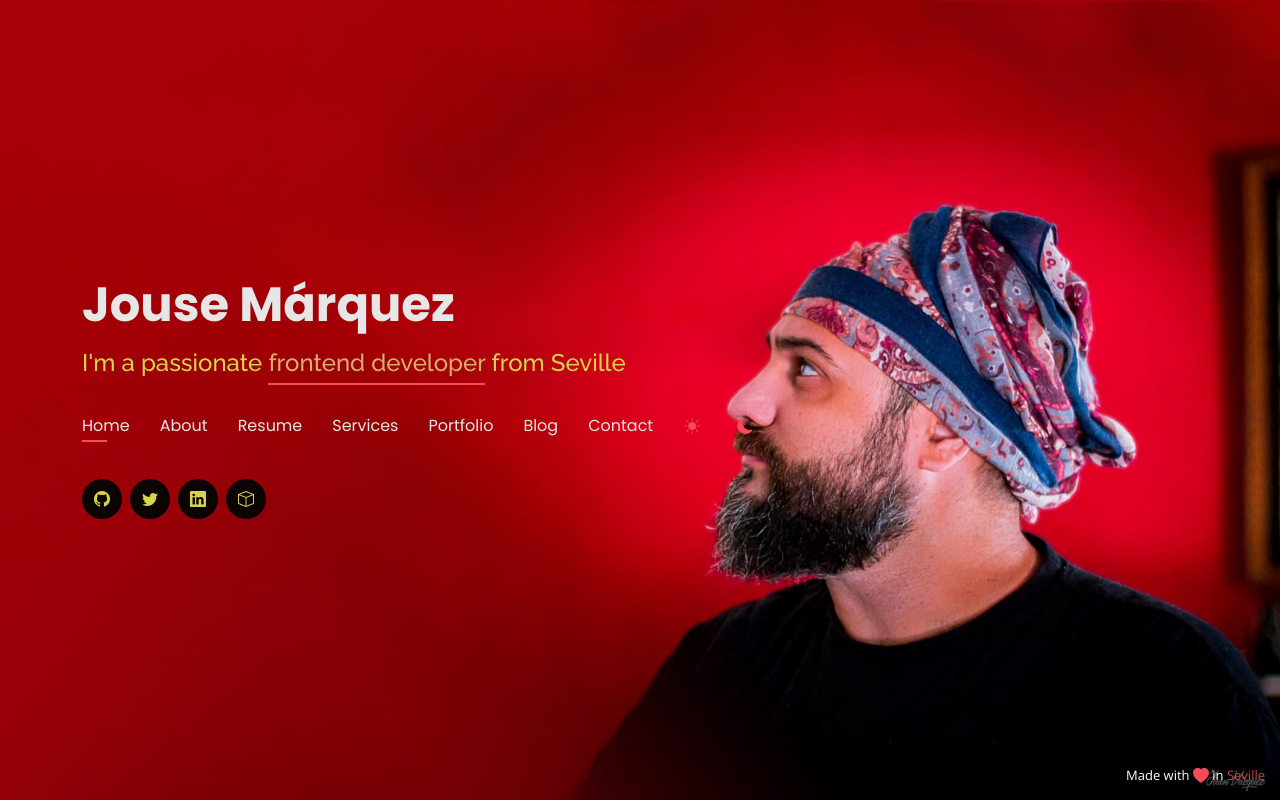
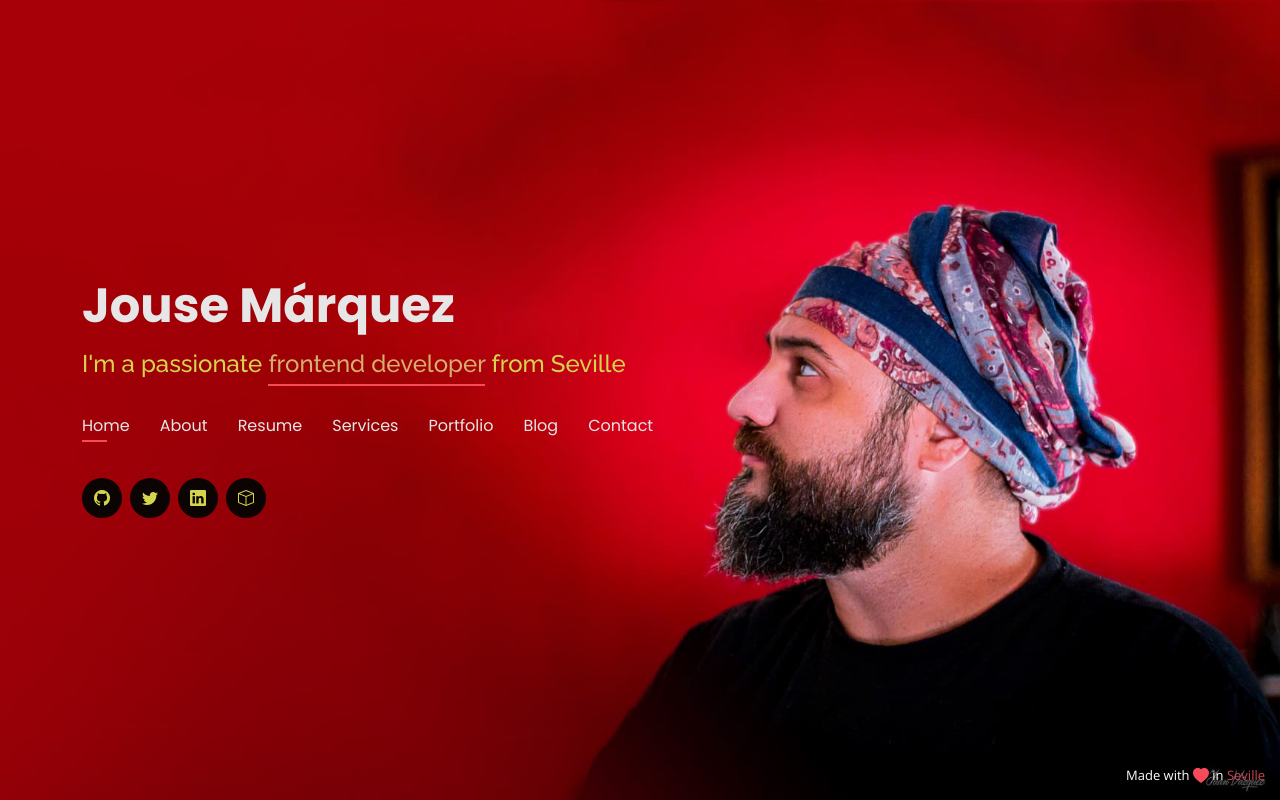
Before and after one commit to jousemarquez/Portfolio, a plain HTML site: page index.html in a window 1280 px wide. Drawn offline with nearby package versions, Linux system fonts and the light colour scheme.

Commit message:
Delete Light and Dart mode options

```diff
--- a/index.html
+++ b/index.html
@@ -48,8 +48,8 @@
           <li><a class="nav-link" href="#portfolio">Portfolio</a></li>
           <li><a class="nav-link" href="#blog">Blog</a></li>
           <li><a class="nav-link" href="#contact">Contact</a></li>
-          <button id="toggle-button"><i class="bi bi-sun-fill"></i></button>
-          <button id="toggle-button2"><i class="bi bi-moon-fill"></i></button>
+          <!--<button id="toggle-button"><i class="bi bi-sun-fill"></i></button>-->
+          <!--<button id="toggle-button2"><i class="bi bi-moon-fill"></i></button>-->
         </ul>
         <i class="bi bi-list mobile-nav-toggle"></i>
       </nav>
```
